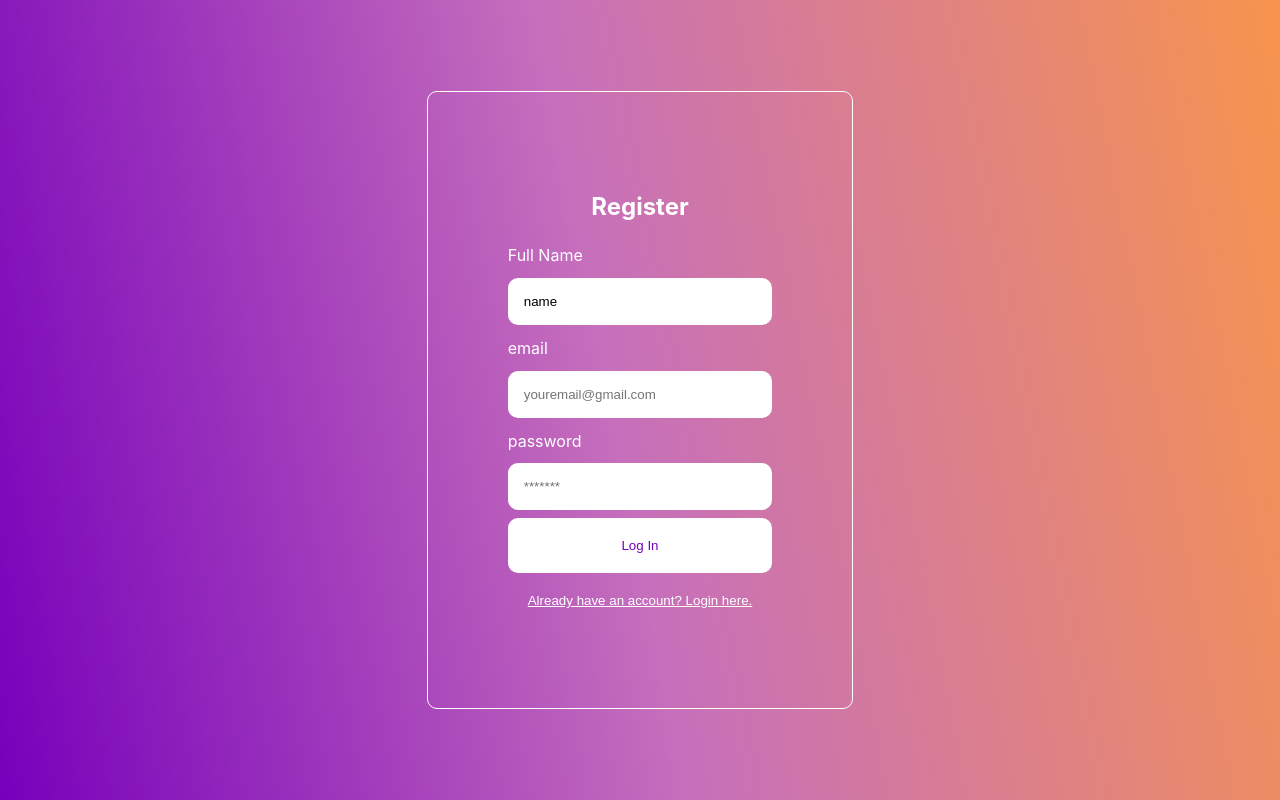
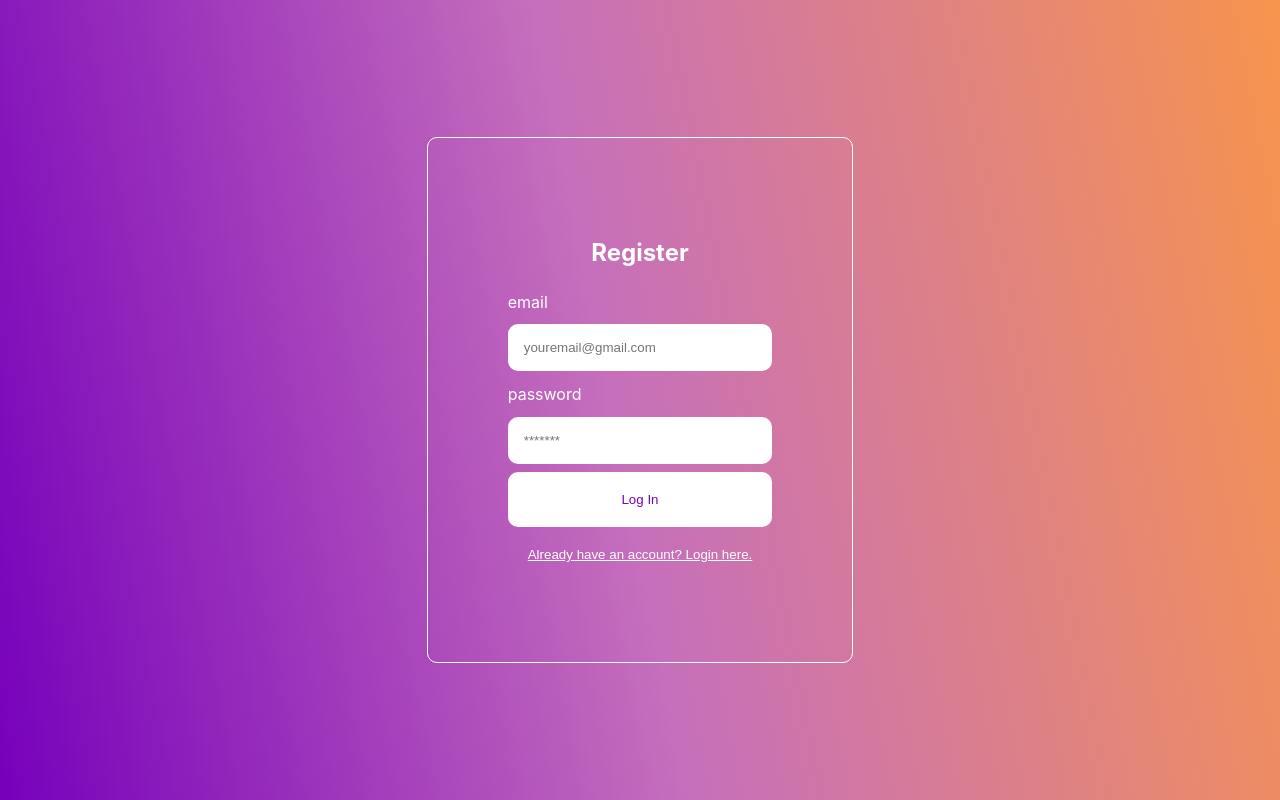
Before and after one commit to ewijah2023/login-register-form, a React (Create React App) app: page / in a window 1280 px wide. Both pictures are taken after a click on the button "Don't have an account? Register here.". Built offline with nearby package versions, Linux system fonts and the light colour scheme.

Commit message:
remove uneccessary label

```diff
--- a/src/Register.jsx
+++ b/src/Register.jsx
@@ -13,8 +13,6 @@ export const Register = (props) => {
         <div className="auth-form-container">
             <h2>Register</h2>
         <form className="register-form" onSubmit={handleSubmit}>
-            <label htmlFor>Full Name</label>
-            <input type ="text" value="name" id="name" placeholder="full name" />
             <label htmlFor="email">email</label>
             <input value={email} onChange={(e) => setEmail(e.target.value)} type="email" placeholder="youremail@gmail.com" id="email" name="email" />
             <label htmlFor="password">password</label>
```
